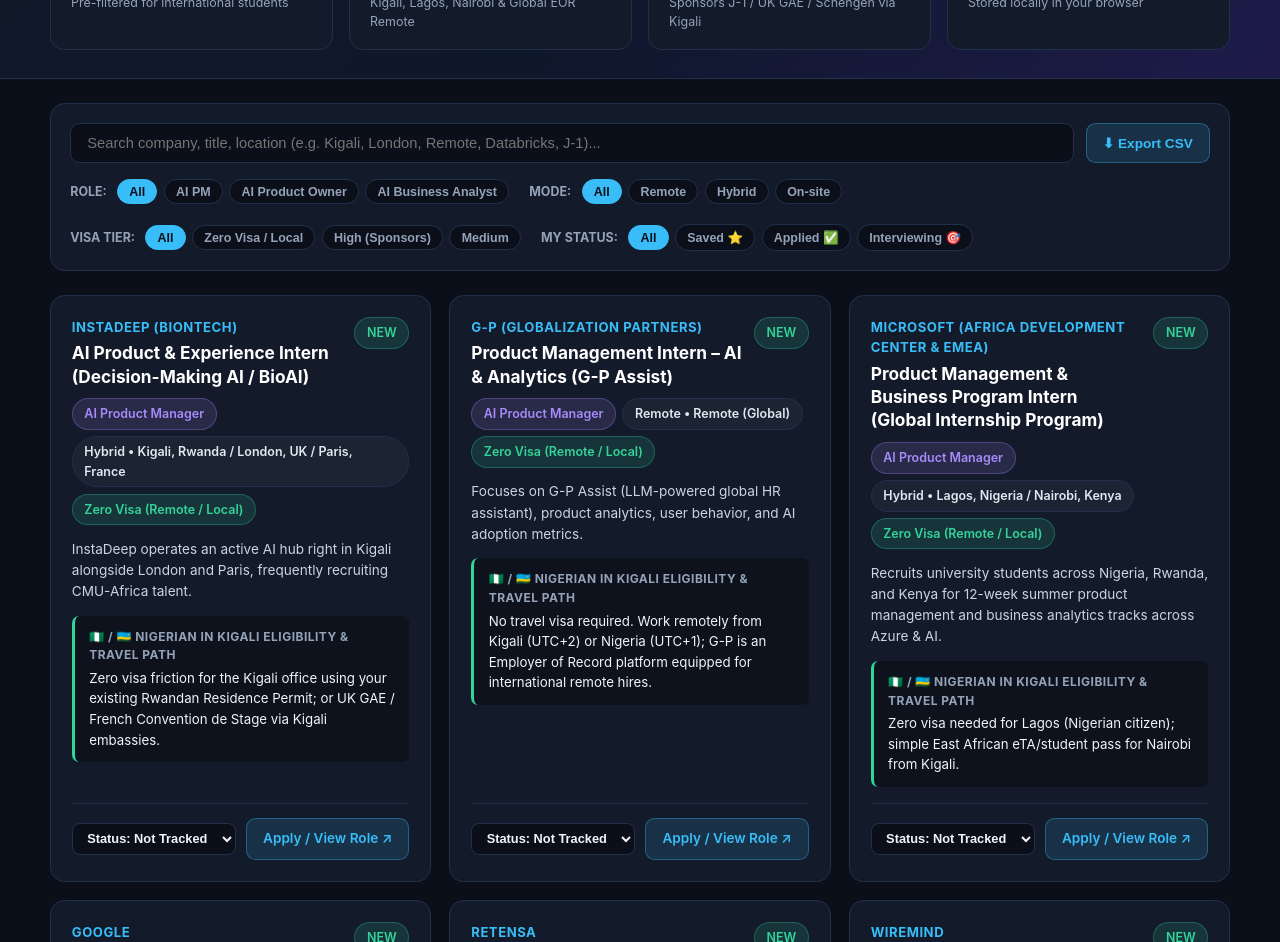
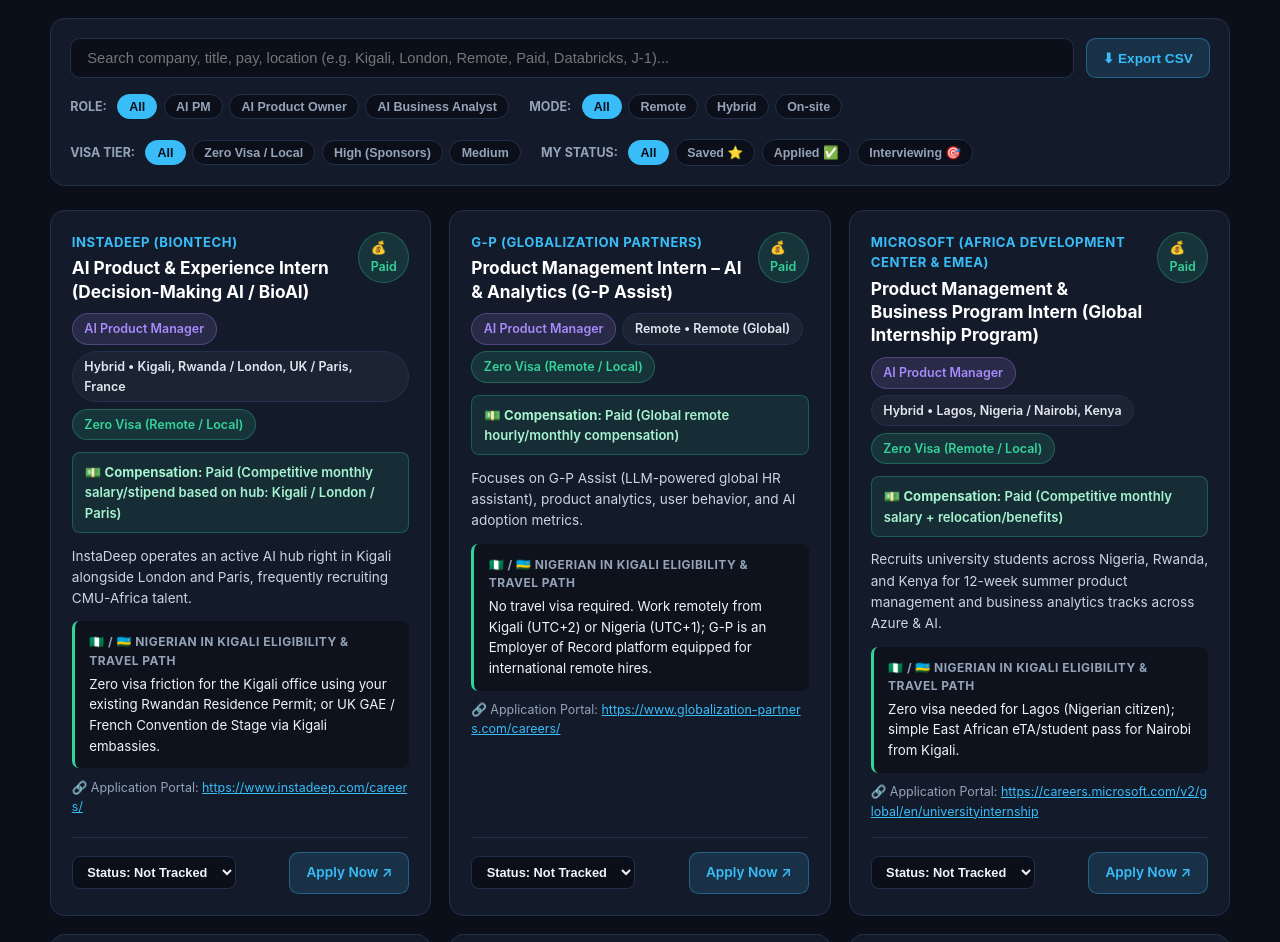
Before and after one commit to Kunmi1999/ai-internship-tracker, a plain HTML site: page index.html in a window 1280 px wide. Shown: the part 366-1308 px from the top of the page. Drawn offline with Linux system fonts and the light colour scheme.

Commit message:
Add paid status, compensation ranges, and direct application links

```diff
--- a/index.html
+++ b/index.html
@@ -316,6 +316,20 @@
       margin-top: 0.65rem;
     }
 
+    .comp-banner {
+      display: flex;
+      align-items: center;
+      gap: 0.45rem;
+      margin-top: 0.75rem;
+      padding: 0.55rem 0.75rem;
+      background: rgba(52, 211, 153, 0.1);
+      border: 1px solid rgba(52, 211, 153, 0.28);
+      border-radius: 0.5rem;
+      font-size: 0.82rem;
+      color: #a7f3d0;
+      font-weight: 600;
+    }
+
     .visa-box {
       background: rgba(11, 15, 25, 0.75);
       border-left: 3px solid var(--green);
@@ -340,6 +354,18 @@
     .highlights {
       font-size: 0.85rem;
       color: #cbd5e1;
+    }
+
+    .link-row {
+      margin-top: 0.6rem;
+      font-size: 0.78rem;
+      color: var(--muted);
+      word-break: break-all;
+    }
+
+    .link-row a {
+      color: var(--accent);
+      text-decoration: underline;
     }
 
     .card-footer {
@@ -413,11 +439,11 @@
       <div class="header-top">
         <div class="title-group">
           <h1>Summer 2027 AI Product &amp; Business Analyst Radar</h1>
-          <p>Automated daily internship discovery &amp; visa eligibility tracker powered by Antigravity</p>
+          <p>Automated daily internship discovery, pay verification &amp; visa eligibility tracker powered by Antigravity</p>
           <div class="profile-badges">
             <span class="badge badge-accent">🎓 CMU-Africa (Kigali, Rwanda)</span>
             <span class="badge badge-green">🇳🇬 Nigerian Citizen + 🇷🇼 Rwanda Residence Permit</span>
-            <span class="badge badge-purple">🎯 AI PM • AI Product Owner • AI Business Analyst</span>
+            <span class="badge badge-purple">💰 100% Paid Roles w/ Direct Links</span>
           </div>
         </div>
         <div class="sync-box">
@@ -428,9 +454,9 @@
 
       <div class="kpi-grid">
         <div class="kpi-card">
-          <div class="kpi-label">Eligible Roles Tracked</div>
+          <div class="kpi-label">Eligible Paid Roles</div>
           <div class="kpi-val" id="kpi-total">0</div>
-          <div class="kpi-sub">Pre-filtered for international students</div>
+          <div class="kpi-sub">All roles verified paid / stipend</div>
         </div>
         <div class="kpi-card">
           <div class="kpi-label">Zero-Visa / Local &amp; Remote</div>
@@ -458,7 +484,7 @@
           type="text"
           id="search-input"
           class="search-input"
-          placeholder="Search company, title, location (e.g. Kigali, London, Remote, Databricks, J-1)..."
+          placeholder="Search company, title, pay, location (e.g. Kigali, London, Remote, Paid, Databricks, J-1)..."
         />
         <button class="btn" id="export-btn">⬇ Export CSV</button>
       </div>
@@ -524,9 +550,29 @@
   </main>
 
   <script>
+    /* FALLBACK_DATA_START */
     const FALLBACK_DATA = {
   "metadata": {
-        "last_updated": "2026-11-18T15:46:00+02:00"
+    "candidate_profile": "Nigerian Citizen | Graduate Student at Carnegie Mellon University Africa (Kigali, Rwanda) | Valid Rwandan Student Residence Permit",
+    "target_season": "Summer 2027",
+    "target_roles": [
+      "AI Product Manager",
+      "AI Product Owner",
+      "AI Business Analyst"
+    ],
+    "last_updated": "2026-11-18T17:15:00+02:00",
+    "filtered_out_examples": [
+      {
+        "company": "BAE Systems",
+        "role": "Business Analyst Intern III (AI/BI) - Summer 2027",
+        "reason": "Excluded automatically: U.S. defense contractor requiring U.S. Citizenship."
+      },
+      {
+        "company": "CareSource",
+        "role": "Provider Analytics AI Intern - Summer 2027",
+        "reason": "Excluded automatically: Remote U.S. healthcare role restricted to U.S.-based work authorization."
+      }
+    ]
   },
   "jobs": [
     {
@@ -537,6 +583,8 @@
       "work_mode": "Hybrid",
       "location": "Kigali, Rwanda / London, UK / Paris, France",
       "region": "Africa & EMEA",
+      "paid_status": "Paid",
+      "compensation": "Paid (Competitive monthly salary/stipend based on hub: Kigali / London / Paris)",
       "sponsorship_policy": "Local Kigali office + EMEA Visa Sponsorship for London/Paris",
       "nigerian_kigali_visa_path": "Zero visa friction for the Kigali office using your existing Rwandan Residence Permit; or UK GAE / French Convention de Stage via Kigali embassies.",
       "feasibility": "Zero Visa (Remote / Local)",
@@ -554,6 +602,8 @@
       "work_mode": "Remote",
       "location": "Remote (Global)",
       "region": "Global Remote",
+      "paid_status": "Paid",
+      "compensation": "Paid (Global remote hourly/monthly compensation)",
       "sponsorship_policy": "Global EOR / Remote-first infrastructure",
       "nigerian_kigali_visa_path": "No travel visa required. Work remotely from Kigali (UTC+2) or Nigeria (UTC+1); G-P is an Employer of Record platform equipped for international remote hires.",
       "feasibility": "Zero Visa (Remote / Local)",
@@ -571,6 +621,8 @@
       "work_mode": "Hybrid",
       "location": "Lagos, Nigeria / Nairobi, Kenya",
       "region": "Africa & EMEA",
+      "paid_status": "Paid",
+      "compensation": "Paid (Competitive monthly salary + relocation/benefits)",
       "sponsorship_policy": "Full local & regional work authorization support",
       "nigerian_kigali_visa_path": "Zero visa needed for Lagos (Nigerian citizen); simple East African eTA/student pass for Nairobi from Kigali.",
       "feasibility": "Zero Visa (Remote / Local)",
@@ -588,11 +640,13 @@
       "work_mode": "Hybrid",
       "location": "Nairobi, Kenya / Lagos, Nigeria / Dublin / London",
       "region": "Africa & EMEA",
+      "paid_status": "Paid",
+      "compensation": "Paid (Top-tier market salary + relocation support)",
       "sponsorship_policy": "Sponsors EMEA internship visas + direct hiring in Lagos/Nairobi",
       "nigerian_kigali_visa_path": "No visa required for Lagos; Kenya eTA from Kigali for Nairobi; or UK GAE / Irish Stamp 2A via VFS in Kigali for London/Dublin.",
       "feasibility": "Zero Visa (Remote / Local)",
       "season": "Summer 2027",
-          "url": "https://careers.google.com/students/",
+      "url": "https://www.google.com/about/careers/applications/students/",
       "date_added": "2026-11-18",
       "is_new": true,
       "highlights": "Covers gTech, Large Customer Sales Analytics, and AI/ML Student Researcher & Product Strategy tracks across EMEA and Sub-Saharan Africa."
@@ -605,6 +659,8 @@
       "work_mode": "Remote",
       "location": "Remote (24–32 hrs/week)",
       "region": "Global Remote",
+      "paid_status": "Paid (Stipend)",
+      "compensation": "Paid (Semester/Summer Stipend)",
       "sponsorship_policy": "Remote Stipend / Contractor",
       "nigerian_kigali_visa_path": "No travel visa needed. Can be completed remotely from Kigali or Nigeria.",
       "feasibility": "Zero Visa (Remote / Local)",
@@ -622,6 +678,8 @@
       "work_mode": "Hybrid",
       "location": "Paris, France",
       "region": "Europe (Schengen)",
+      "paid_status": "Paid",
+      "compensation": "Paid (~€1,400–€1,800/mo + meal vouchers & 50% transit pass)",
       "sponsorship_policy": "Supports European Student Internship Agreement (Convention de Stage)",
       "nigerian_kigali_visa_path": "Schengen Short-Stay / French Student Internship Visa using a tripartite internship agreement from CMU-Africa; apply at the French Embassy / TLScontact in Kigali.",
       "feasibility": "High (Sponsors + Kigali Embassy)",
@@ -639,6 +697,8 @@
       "work_mode": "Hybrid",
       "location": "Luxembourg / London, UK / Berlin, Germany / Cape Town, SA",
       "region": "Europe & Africa",
+      "paid_status": "Paid",
+      "compensation": "Paid (~€2,700–£4,500/mo + relocation & housing allowance)",
       "sponsorship_policy": "Full EMEA / South Africa Visa & Work Permit Sponsorship",
       "nigerian_kigali_visa_path": "Amazon's immigration team sponsors Schengen/Luxembourg work authorization, UK GAE visa, or South African visa—all processable while residing in Kigali.",
       "feasibility": "High (Sponsors + Kigali Embassy)",
@@ -656,6 +716,8 @@
       "work_mode": "Hybrid",
       "location": "San Francisco, CA / Mountain View, CA / Bellevue, WA (USA)",
       "region": "United States",
+      "paid_status": "Paid",
+      "compensation": "Paid (~$55–$65/hr / ~$9,500+/mo + corporate housing/relocation)",
       "sponsorship_policy": "Sponsors J-1 Intern Visas for enrolled BS/MS students",
       "nigerian_kigali_visa_path": "US J-1 Intern Visa (DS-2019 sponsored by Databricks). As an enrolled CMU-Africa student with a Rwandan residence permit, you interview at the U.S. Embassy in Kigali.",
       "feasibility": "High (Sponsors + Kigali Embassy)",
@@ -673,6 +735,8 @@
       "work_mode": "Hybrid",
       "location": "San Francisco, CA (USA)",
       "region": "United States",
+      "paid_status": "Paid",
+      "compensation": "Paid (~$48–$58/hr + corporate housing/relocation)",
       "sponsorship_policy": "Futureforce program supports J-1 visa sponsorship",
       "nigerian_kigali_visa_path": "US J-1 Intern Visa via U.S. Embassy Kigali using your CMU-Africa student status and Rwandan residency.",
       "feasibility": "High (Sponsors + Kigali Embassy)",
@@ -690,6 +754,8 @@
       "work_mode": "Hybrid",
       "location": "Santa Clara, CA (USA)",
       "region": "United States",
+      "paid_status": "Paid",
+      "compensation": "Paid (~$50–$68/hr + housing stipend & relocation)",
       "sponsorship_policy": "Sponsors J-1 Intern Visas for international graduate students",
       "nigerian_kigali_visa_path": "US J-1 Intern Visa processed at the U.S. Embassy in Kigali. Strong Carnegie Mellon University recruiting pipeline.",
       "feasibility": "High (Sponsors + Kigali Embassy)",
@@ -707,6 +773,8 @@
       "work_mode": "On-site",
       "location": "London, UK / Glasgow, UK",
       "region": "United Kingdom",
+      "paid_status": "Paid",
+      "compensation": "Paid (~£55,000–£65,000 pro-rated annual salary + relocation)",
       "sponsorship_policy": "Licensed UK Sponsor (supports Government Authorised Exchange / Temporary Work visa)",
       "nigerian_kigali_visa_path": "UK Temporary Work – Government Authorised Exchange (GAE) visa (Certificate of Sponsorship provided); biometrics submitted at VFS Global in Kigali.",
       "feasibility": "High (Sponsors + Kigali Embassy)",
@@ -724,6 +792,8 @@
       "work_mode": "Hybrid",
       "location": "Schaan, Liechtenstein / Zurich, Switzerland",
       "region": "Europe (Schengen)",
+      "paid_status": "Paid",
+      "compensation": "Paid (~CHF 2,500–3,200/mo)",
       "sponsorship_policy": "Supports international Master's student internship permits",
       "nigerian_kigali_visa_path": "Schengen / Swiss-Liechtenstein Student Internship Permit (requires university enrollment certificate from CMU-Africa); apply via Embassy in Kigali.",
       "feasibility": "High (Sponsors + Kigali Embassy)",
@@ -741,6 +811,8 @@
       "work_mode": "Hybrid",
       "location": "San Jose, CA / Austin, TX / Global Hubs",
       "region": "United States & Global",
+      "paid_status": "Paid",
+      "compensation": "Paid (~$38–$52/hr in US; competitive local salary in EMEA/Africa)",
       "sponsorship_policy": "Case-by-case J-1 sponsorship for US; local hiring for IBM Research Africa (Nairobi/ZA)",
       "nigerian_kigali_visa_path": "Verify J-1 sponsorship for US requisitions, or apply in parallel to IBM Research Africa (Nairobi/Johannesburg) for simpler regional visa processing from Kigali.",
       "feasibility": "Medium (Verify J-1 / EOR)",
@@ -758,6 +830,8 @@
       "work_mode": "Hybrid",
       "location": "Mountain View, CA (USA) / Toronto, Canada",
       "region": "North America",
+      "paid_status": "Paid",
+      "compensation": "Paid (~$45–$55/hr + housing assistance)",
       "sponsorship_policy": "Supports J-1 / Canadian Student Work Permits for enrolled university students",
       "nigerian_kigali_visa_path": "US J-1 Intern Visa (via US Embassy Kigali) or Canadian Co-op/Intern Work Permit.",
       "feasibility": "Medium (Verify J-1 / EOR)",
@@ -775,6 +849,8 @@
       "work_mode": "Hybrid",
       "location": "Holtsville, NY (USA) / Bourne End (UK EMEA HQ)",
       "region": "US & EMEA",
+      "paid_status": "Paid",
+      "compensation": "Paid (~$28–$38/hr in US; competitive hourly rate in UK)",
       "sponsorship_policy": "Check requisition for J-1 / UK GAE sponsorship",
       "nigerian_kigali_visa_path": "Target EMEA/UK requisition or verify US J-1 eligibility before applying.",
       "feasibility": "Medium (Verify J-1 / EOR)",
@@ -786,6 +862,7 @@
     }
   ]
 };
+    /* FALLBACK_DATA_END */
 
     let allJobs = [];
     let filters = {
@@ -844,6 +921,8 @@
             job.company,
             job.category,
             job.location,
+            job.paid_status || 'Paid',
+            job.compensation || '',
             job.nigerian_kigali_visa_path,
             job.highlights
           ].join(' ').toLowerCase();
@@ -869,6 +948,8 @@
         const visaBadgeClass = job.feasibility.startsWith('Zero')
           ? 'badge-green'
           : isMedium ? 'badge-amber' : 'badge-accent';
+        const paidLabel = job.paid_status || 'Paid';
+        const compDetail = job.compensation || 'Paid Internship';
 
         return `
           <article class="job-card">
@@ -878,7 +959,7 @@
                   <div class="company-name">${job.company}</div>
                   <h3 class="job-title">${job.title}</h3>
                 </div>
-                ${job.is_new ? `<span class="badge badge-green">NEW</span>` : ''}
+                <span class="badge badge-green">💰 ${paidLabel}</span>
               </div>
 
               <div class="meta-tags">
@@ -887,11 +968,19 @@
                 <span class="badge ${visaBadgeClass}">${job.feasibility}</span>
               </div>
 
-              <p class="highlights" style="margin-top: 0.85rem;">${job.highlights}</p>
+              <div class="comp-banner">
+                <span>💵 <strong>Compensation:</strong> ${compDetail}</span>
+              </div>
 
-              <div class="visa-box ${isMedium ? 'medium' : ''}" style="margin-top: 0.85rem;">
+              <p class="highlights" style="margin-top: 0.8rem;">${job.highlights}</p>
+
+              <div class="visa-box ${isMedium ? 'medium' : ''}" style="margin-top: 0.8rem;">
                 <strong>🇳🇬 / 🇷🇼 Nigerian in Kigali Eligibility &amp; Travel Path</strong>
                 ${job.nigerian_kigali_visa_path}
+              </div>
+
+              <div class="link-row">
+                🔗 Application Portal: <a href="${job.url}" target="_blank" rel="noopener noreferrer">${job.url}</a>
               </div>
             </div>
 
@@ -904,7 +993,7 @@
               </select>
 
               <a href="${job.url}" target="_blank" rel="noopener noreferrer" class="btn">
-                Apply / View Role ↗
+                Apply Now ↗
               </a>
             </div>
           </article>
@@ -932,13 +1021,15 @@
     document.getElementById('export-btn').addEventListener('click', () => {
       const statuses = getSavedStatuses();
       const rows = [
-        ['Company', 'Title', 'Category', 'Work Mode', 'Location', 'Feasibility', 'Visa Path (Nigerian/Kigali)', 'My Status', 'URL']
+        ['Company', 'Title', 'Category', 'Paid Status', 'Compensation', 'Work Mode', 'Location', 'Feasibility', 'Visa Path (Nigerian/Kigali)', 'My Status', 'Application URL']
       ];
       getFilteredJobs().forEach(j => {
         rows.push([
           j.company,
           j.title,
           j.category,
+          j.paid_status || 'Paid',
+          j.compensation || 'Paid',
           j.work_mode,
           j.location,
           j.feasibility,
@@ -972,7 +1063,7 @@
             'Last synced: ' + data.metadata.last_updated.slice(0, 10);
         }
       } catch (e) {
-        allJobs = FALLBACK_DATA.jobs;
+        allJobs = FALLBACK_DATA.jobs || [];
       }
       updateKPIs();
       renderJobs();
--- a/jobs.json
+++ b/jobs.json
@@ -7,7 +7,7 @@
       "AI Product Owner",
       "AI Business Analyst"
     ],
-    "last_updated": "2026-11-18T15:46:00+02:00",
+    "last_updated": "2026-11-18T17:15:00+02:00",
     "filtered_out_examples": [
       {
         "company": "BAE Systems",
@@ -30,6 +30,8 @@
       "work_mode": "Hybrid",
       "location": "Kigali, Rwanda / London, UK / Paris, France",
       "region": "Africa & EMEA",
+      "paid_status": "Paid",
+      "compensation": "Paid (Competitive monthly salary/stipend based on hub: Kigali / London / Paris)",
       "sponsorship_policy": "Local Kigali office + EMEA Visa Sponsorship for London/Paris",
       "nigerian_kigali_visa_path": "Zero visa friction for the Kigali office using your existing Rwandan Residence Permit; or UK GAE / French Convention de Stage via Kigali embassies.",
       "feasibility": "Zero Visa (Remote / Local)",
@@ -47,6 +49,8 @@
       "work_mode": "Remote",
       "location": "Remote (Global)",
       "region": "Global Remote",
+      "paid_status": "Paid",
+      "compensation": "Paid (Global remote hourly/monthly compensation)",
       "sponsorship_policy": "Global EOR / Remote-first infrastructure",
       "nigerian_kigali_visa_path": "No travel visa required. Work remotely from Kigali (UTC+2) or Nigeria (UTC+1); G-P is an Employer of Record platform equipped for international remote hires.",
       "feasibility": "Zero Visa (Remote / Local)",
@@ -64,6 +68,8 @@
       "work_mode": "Hybrid",
       "location": "Lagos, Nigeria / Nairobi, Kenya",
       "region": "Africa & EMEA",
+      "paid_status": "Paid",
+      "compensation": "Paid (Competitive monthly salary + relocation/benefits)",
       "sponsorship_policy": "Full local & regional work authorization support",
       "nigerian_kigali_visa_path": "Zero visa needed for Lagos (Nigerian citizen); simple East African eTA/student pass for Nairobi from Kigali.",
       "feasibility": "Zero Visa (Remote / Local)",
@@ -81,11 +87,13 @@
       "work_mode": "Hybrid",
       "location": "Nairobi, Kenya / Lagos, Nigeria / Dublin / London",
       "region": "Africa & EMEA",
+      "paid_status": "Paid",
+      "compensation": "Paid (Top-tier market salary + relocation support)",
       "sponsorship_policy": "Sponsors EMEA internship visas + direct hiring in Lagos/Nairobi",
       "nigerian_kigali_visa_path": "No visa required for Lagos; Kenya eTA from Kigali for Nairobi; or UK GAE / Irish Stamp 2A via VFS in Kigali for London/Dublin.",
       "feasibility": "Zero Visa (Remote / Local)",
       "season": "Summer 2027",
-      "url": "https://careers.google.com/students/",
+      "url": "https://www.google.com/about/careers/applications/students/",
       "date_added": "2026-11-18",
       "is_new": true,
       "highlights": "Covers gTech, Large Customer Sales Analytics, and AI/ML Student Researcher & Product Strategy tracks across EMEA and Sub-Saharan Africa."
@@ -98,6 +106,8 @@
       "work_mode": "Remote",
       "location": "Remote (24–32 hrs/week)",
       "region": "Global Remote",
+      "paid_status": "Paid (Stipend)",
+      "compensation": "Paid (Semester/Summer Stipend)",
       "sponsorship_policy": "Remote Stipend / Contractor",
       "nigerian_kigali_visa_path": "No travel visa needed. Can be completed remotely from Kigali or Nigeria.",
       "feasibility": "Zero Visa (Remote / Local)",
@@ -115,6 +125,8 @@
       "work_mode": "Hybrid",
       "location": "Paris, France",
       "region": "Europe (Schengen)",
+      "paid_status": "Paid",
+      "compensation": "Paid (~€1,400–€1,800/mo + meal vouchers & 50% transit pass)",
       "sponsorship_policy": "Supports European Student Internship Agreement (Convention de Stage)",
       "nigerian_kigali_visa_path": "Schengen Short-Stay / French Student Internship Visa using a tripartite internship agreement from CMU-Africa; apply at the French Embassy / TLScontact in Kigali.",
       "feasibility": "High (Sponsors + Kigali Embassy)",
@@ -132,6 +144,8 @@
       "work_mode": "Hybrid",
       "location": "Luxembourg / London, UK / Berlin, Germany / Cape Town, SA",
       "region": "Europe & Africa",
+      "paid_status": "Paid",
+      "compensation": "Paid (~€2,700–£4,500/mo + relocation & housing allowance)",
       "sponsorship_policy": "Full EMEA / South Africa Visa & Work Permit Sponsorship",
       "nigerian_kigali_visa_path": "Amazon's immigration team sponsors Schengen/Luxembourg work authorization, UK GAE visa, or South African visa—all processable while residing in Kigali.",
       "feasibility": "High (Sponsors + Kigali Embassy)",
@@ -149,6 +163,8 @@
       "work_mode": "Hybrid",
       "location": "San Francisco, CA / Mountain View, CA / Bellevue, WA (USA)",
       "region": "United States",
+      "paid_status": "Paid",
+      "compensation": "Paid (~$55–$65/hr / ~$9,500+/mo + corporate housing/relocation)",
       "sponsorship_policy": "Sponsors J-1 Intern Visas for enrolled BS/MS students",
       "nigerian_kigali_visa_path": "US J-1 Intern Visa (DS-2019 sponsored by Databricks). As an enrolled CMU-Africa student with a Rwandan residence permit, you interview at the U.S. Embassy in Kigali.",
       "feasibility": "High (Sponsors + Kigali Embassy)",
@@ -166,6 +182,8 @@
       "work_mode": "Hybrid",
       "location": "San Francisco, CA (USA)",
       "region": "United States",
+      "paid_status": "Paid",
+      "compensation": "Paid (~$48–$58/hr + corporate housing/relocation)",
       "sponsorship_policy": "Futureforce program supports J-1 visa sponsorship",
       "nigerian_kigali_visa_path": "US J-1 Intern Visa via U.S. Embassy Kigali using your CMU-Africa student status and Rwandan residency.",
       "feasibility": "High (Sponsors + Kigali Embassy)",
@@ -183,6 +201,8 @@
       "work_mode": "Hybrid",
       "location": "Santa Clara, CA (USA)",
       "region": "United States",
+      "paid_status": "Paid",
+      "compensation": "Paid (~$50–$68/hr + housing stipend & relocation)",
       "sponsorship_policy": "Sponsors J-1 Intern Visas for international graduate students",
       "nigerian_kigali_visa_path": "US J-1 Intern Visa processed at the U.S. Embassy in Kigali. Strong Carnegie Mellon University recruiting pipeline.",
       "feasibility": "High (Sponsors + Kigali Embassy)",
@@ -200,6 +220,8 @@
       "work_mode": "On-site",
       "location": "London, UK / Glasgow, UK",
       "region": "United Kingdom",
+      "paid_status": "Paid",
+      "compensation": "Paid (~£55,000–£65,000 pro-rated annual salary + relocation)",
       "sponsorship_policy": "Licensed UK Sponsor (supports Government Authorised Exchange / Temporary Work visa)",
       "nigerian_kigali_visa_path": "UK Temporary Work – Government Authorised Exchange (GAE) visa (Certificate of Sponsorship provided); biometrics submitted at VFS Global in Kigali.",
       "feasibility": "High (Sponsors + Kigali Embassy)",
@@ -217,6 +239,8 @@
       "work_mode": "Hybrid",
       "location": "Schaan, Liechtenstein / Zurich, Switzerland",
       "region": "Europe (Schengen)",
+      "paid_status": "Paid",
+      "compensation": "Paid (~CHF 2,500–3,200/mo)",
       "sponsorship_policy": "Supports international Master's student internship permits",
       "nigerian_kigali_visa_path": "Schengen / Swiss-Liechtenstein Student Internship Permit (requires university enrollment certificate from CMU-Africa); apply via Embassy in Kigali.",
       "feasibility": "High (Sponsors + Kigali Embassy)",
@@ -234,6 +258,8 @@
       "work_mode": "Hybrid",
       "location": "San Jose, CA / Austin, TX / Global Hubs",
       "region": "United States & Global",
+      "paid_status": "Paid",
+      "compensation": "Paid (~$38–$52/hr in US; competitive local salary in EMEA/Africa)",
       "sponsorship_policy": "Case-by-case J-1 sponsorship for US; local hiring for IBM Research Africa (Nairobi/ZA)",
       "nigerian_kigali_visa_path": "Verify J-1 sponsorship for US requisitions, or apply in parallel to IBM Research Africa (Nairobi/Johannesburg) for simpler regional visa processing from Kigali.",
       "feasibility": "Medium (Verify J-1 / EOR)",
@@ -251,6 +277,8 @@
       "work_mode": "Hybrid",
       "location": "Mountain View, CA (USA) / Toronto, Canada",
       "region": "North America",
+      "paid_status": "Paid",
+      "compensation": "Paid (~$45–$55/hr + housing assistance)",
       "sponsorship_policy": "Supports J-1 / Canadian Student Work Permits for enrolled university students",
       "nigerian_kigali_visa_path": "US J-1 Intern Visa (via US Embassy Kigali) or Canadian Co-op/Intern Work Permit.",
       "feasibility": "Medium (Verify J-1 / EOR)",
@@ -268,6 +296,8 @@
       "work_mode": "Hybrid",
       "location": "Holtsville, NY (USA) / Bourne End (UK EMEA HQ)",
       "region": "US & EMEA",
+      "paid_status": "Paid",
+      "compensation": "Paid (~$28–$38/hr in US; competitive hourly rate in UK)",
       "sponsorship_policy": "Check requisition for J-1 / UK GAE sponsorship",
       "nigerian_kigali_visa_path": "Target EMEA/UK requisition or verify US J-1 eligibility before applying.",
       "feasibility": "Medium (Verify J-1 / EOR)",
```
Also changed, not shown: 2 other files. Lines whose indentation alone changed are shown as unchanged.
